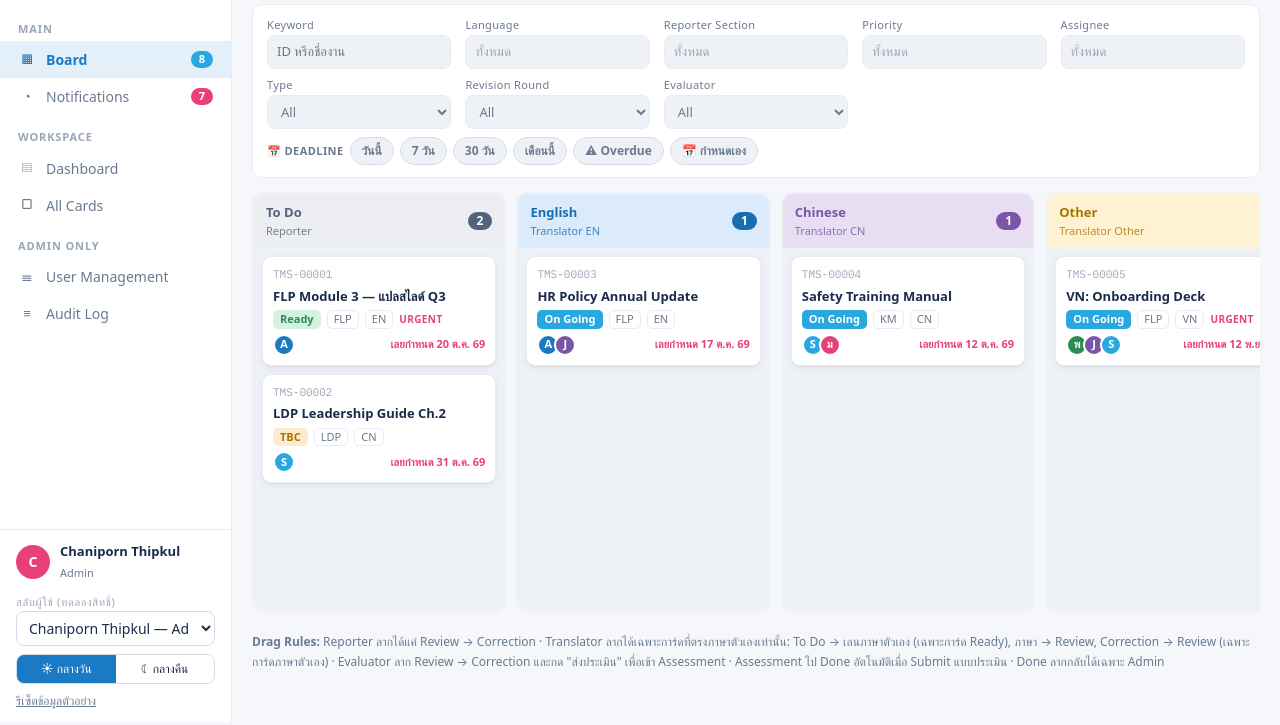
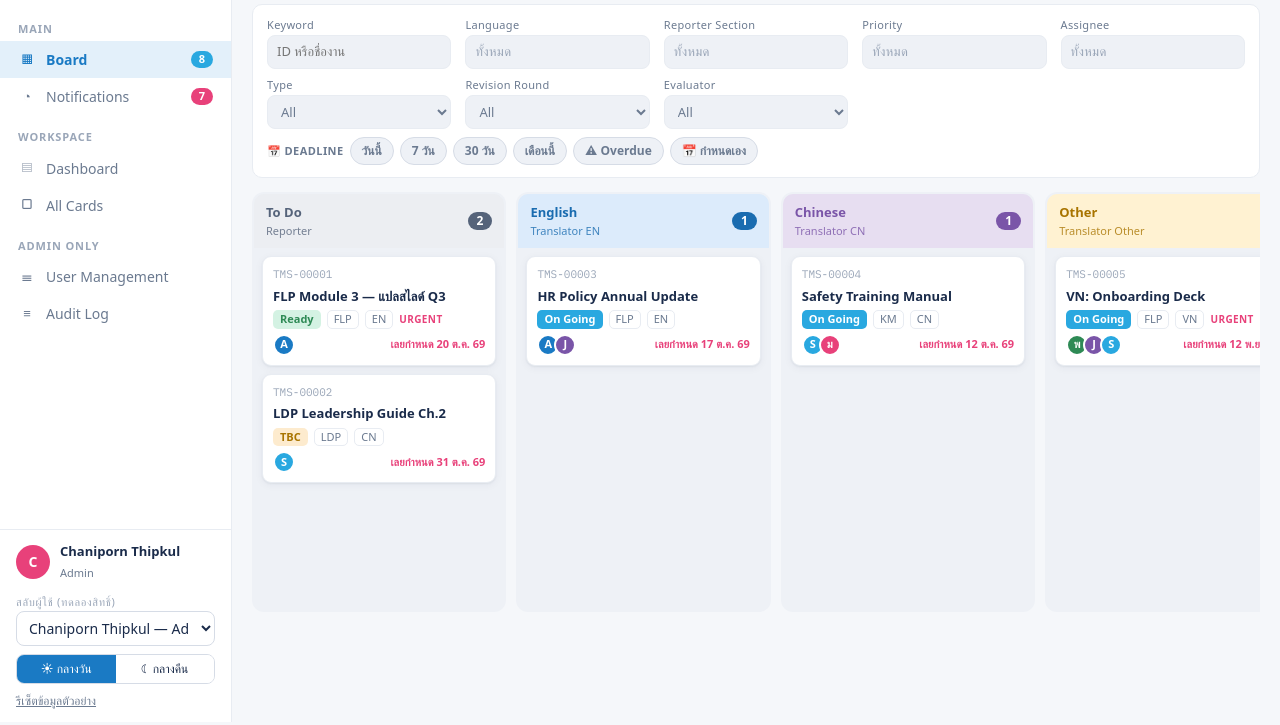
Before and after one commit to cpli10390640/TMS, a plain HTML site: page index.html in a window 1280 px wide. Shown: the part 78-803 px from the top of the page. Drawn offline with Linux system fonts and the light colour scheme; a web font is replaced by a local one.

Commit message:
index.html

```diff
--- a/index.html
+++ b/index.html
@@ -552,7 +552,7 @@ function viewBoard(){
     <div style="display:flex;gap:8px;flex-wrap:wrap"><span class="demo-note">Prototype · ข้อมูลสมมุติ</span><button class="btn primary" type="button" id="addCard">+ Add Card</button></div></div>
     ${filterBar(ui.f,['k','lang','sec','pri','asg','type','rev','ev','dl'],'bf')}
     <div class="board-scroll"><div class="board">${lanes}</div></div>
-    <p class="rules"><b>Drag Rules:</b> Reporter ลากได้แค่ Review → Correction · Translator ลากได้เฉพาะการ์ดที่ตรงภาษาตัวเองเท่านั้น: To Do → เลนภาษาตัวเอง (เฉพาะการ์ด Ready), ภาษา → Review, Correction → Review (เฉพาะการ์ดภาษาตัวเอง) · Evaluator ลาก Review → Correction และกด "ส่งประเมิน" เพื่อเข้า Assessment · Assessment ไป Done อัตโนมัติเมื่อ Submit แบบประเมิน · Done ลากกลับได้เฉพาะ Admin</p>`;
+   `;
 }
 
 function viewNotis(){
```
